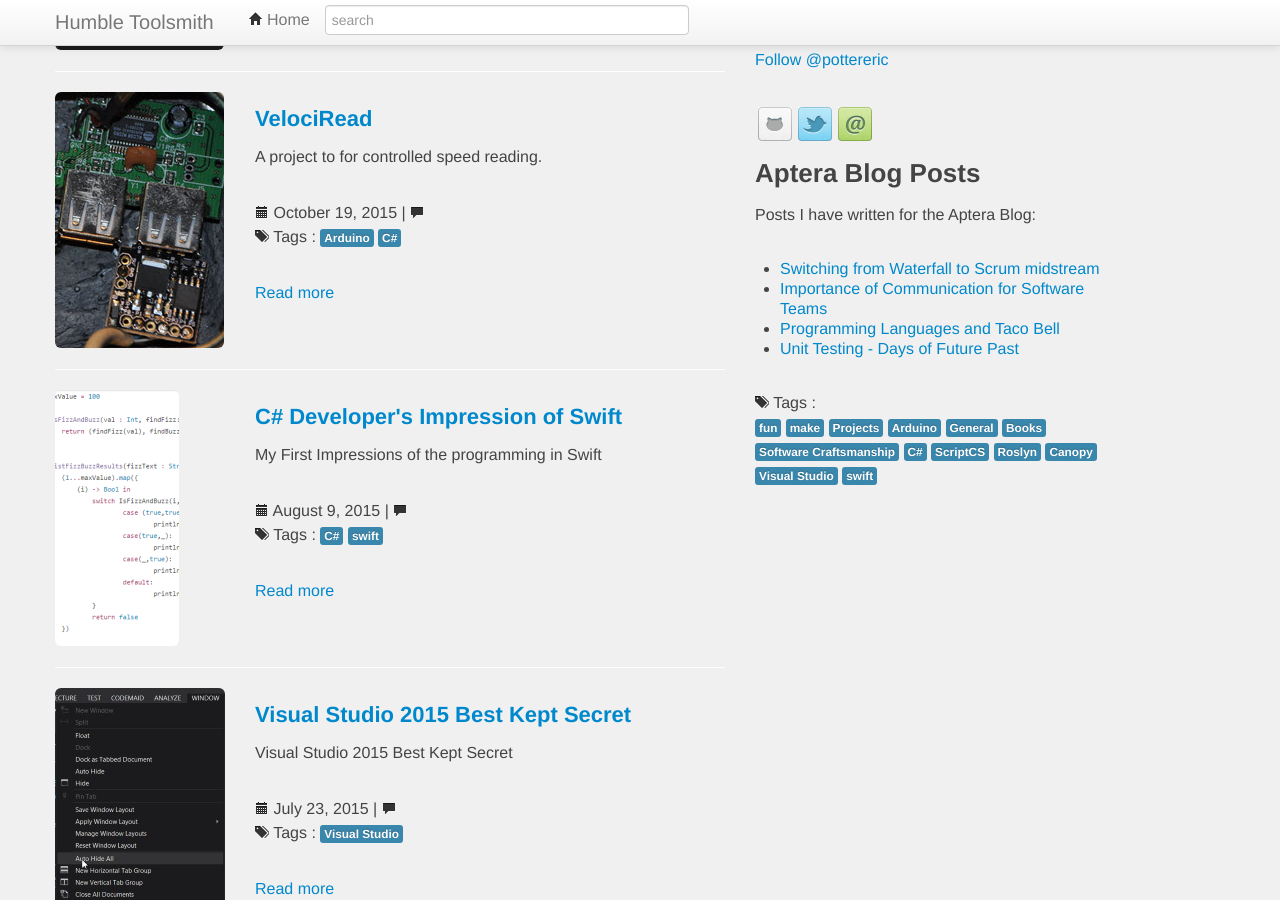
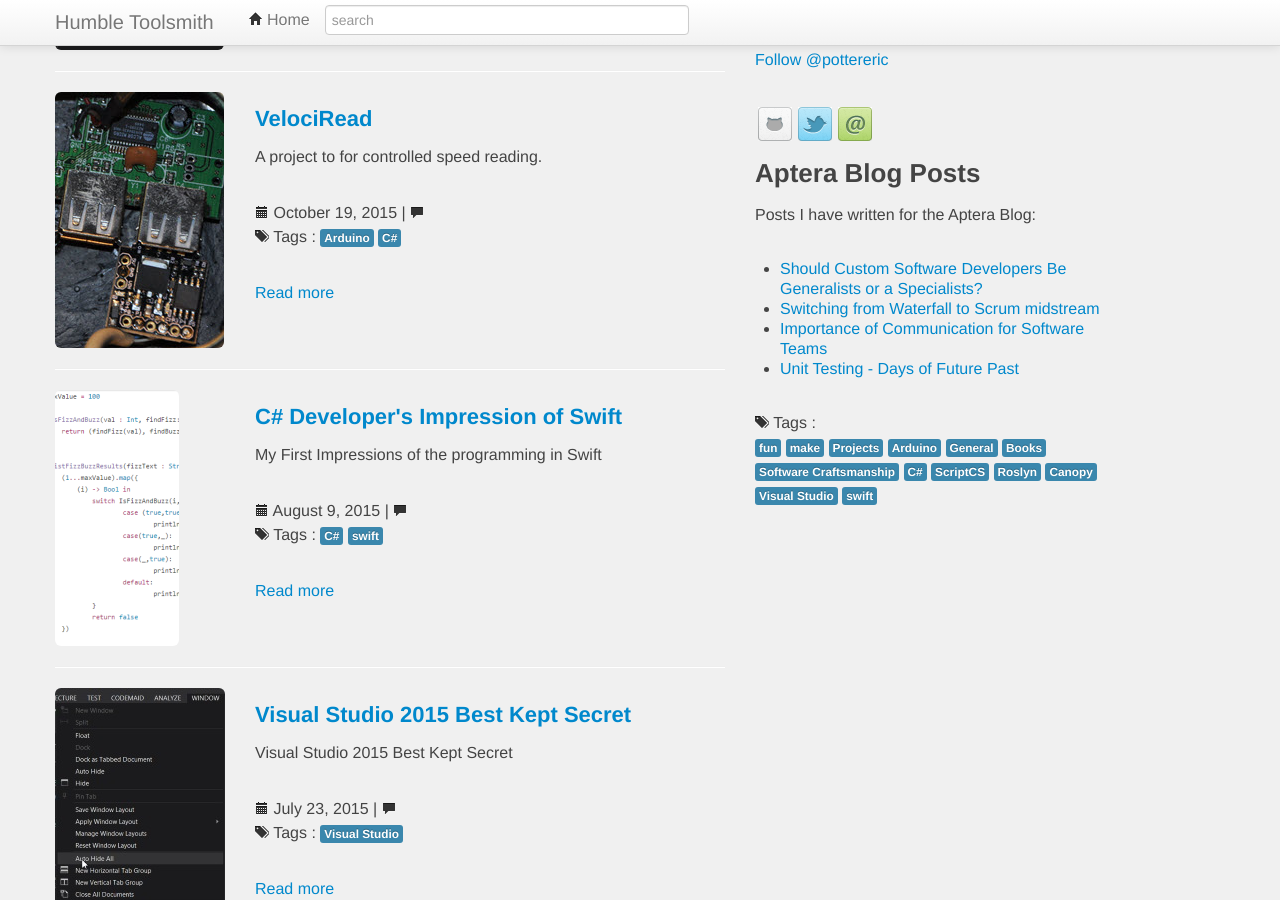
Before and after one commit to pottereric/pottereric.github.com, a Jekyll site: the page built from index.html, in a window 1280 px wide and 900 px high, scrolled down 598 px. Built offline with Jekyll 4.4.1, drawn with Linux system fonts in a browser that asks for light colours; Markdown is read by kramdown in place of the engine named in the settings; comment, search, counter and statistics services are not loaded; grey boxes are pictures that could not be loaded.

Commit message:
Added generalist or specialist link

```diff
--- a/_includes/ApteraBlogPosts.html
+++ b/_includes/ApteraBlogPosts.html
@@ -2,9 +2,9 @@
 <p>
 	Posts I have written for the Aptera Blog:
 	<ul>
+		<li><a href="http://blog.apterainc.com/custom-software/should-custom-software-developers-be-generalists-or-a-specialists">Should Custom Software Developers Be Generalists or a Specialists?</a></li>
 		<li><a href="http://blog.apterainc.com/switching-from-waterfall-to-scrum-midstream">Switching from Waterfall to Scrum midstream</a></li>
 		<li><a href="http://blog.apterainc.com/theirs-but-to-do-and-die-why-a-lack-of-communication-will-lead-to-a-software-development-disaster">Importance of Communication for Software Teams</a></li>
-		<li><a href="http://blog.apterainc.com/bid/392475/Programming-Languages-and-Taco-Bell-Same-Features-New-Combinations">Programming Languages and Taco Bell</a></li>
 		<li><a href="http://blog.apterainc.com/bid/386640/Unit-Testing-Days-of-Future-Past-for-Software-Development">Unit Testing - Days of Future Past</a></li>
 	<ul>
 </p>
```
